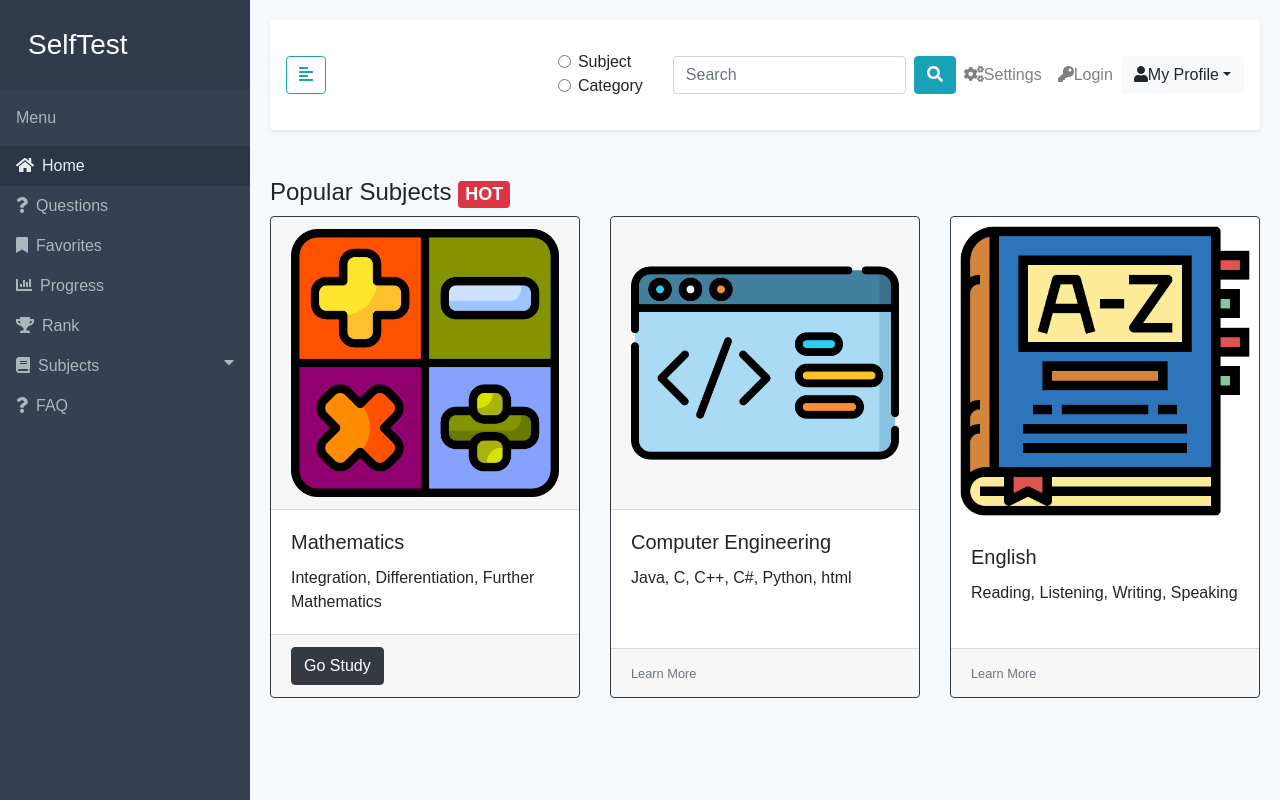
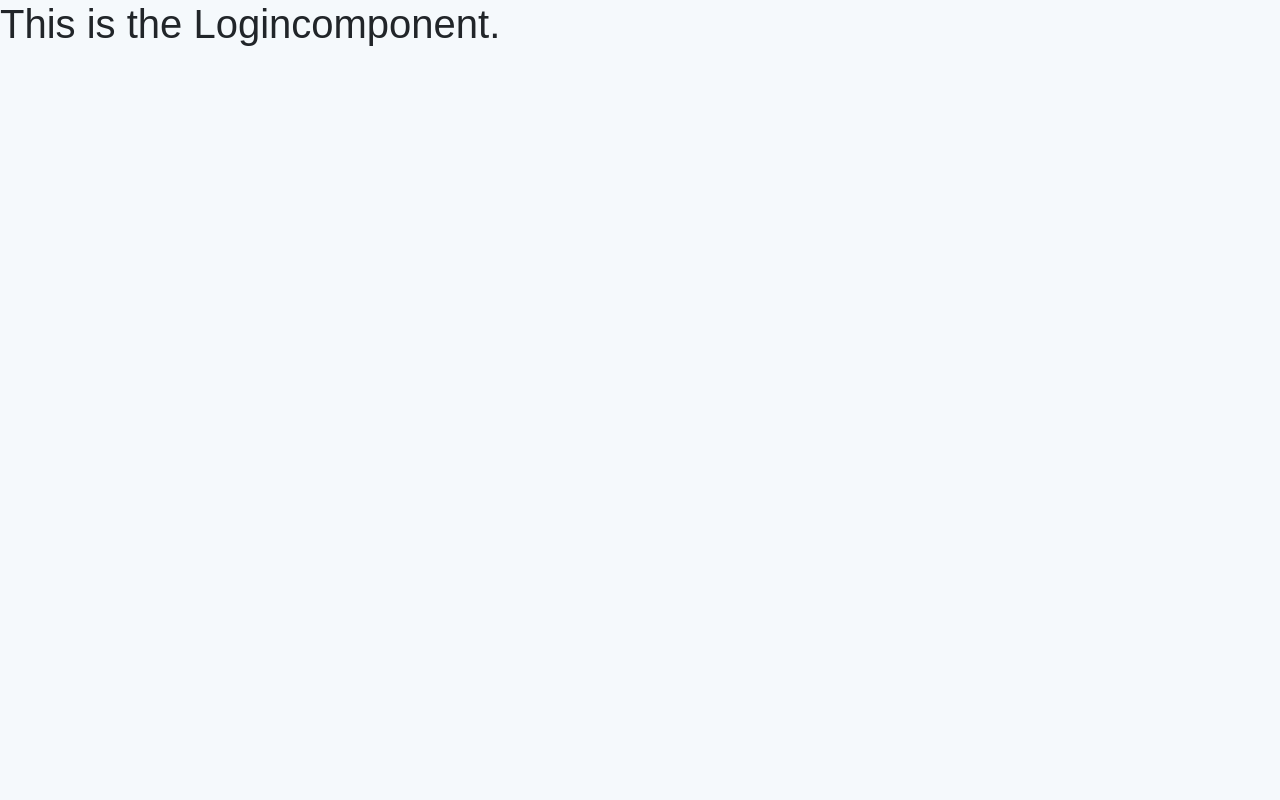
Before and after one commit to Team-Imagine/selftest-frontend, a React (Create React App) app: page /login in a window 1280 px wide. Built offline with nearby package versions, Linux system fonts and the light colour scheme.

Commit message:
linking login page

```diff
--- a/src/components/content/Navbar.js
+++ b/src/components/content/Navbar.js
@@ -57,11 +57,11 @@ class NavBar extends React.Component {
             </Button>
           </Form>
           <div class="d-flex align-items-center">
-            <Nav.Link href="#">
+            <Nav.Link href="settings"to="/settings">
               <FontAwesomeIcon icon={faCogs} className="ml-auto" />
               Settings</Nav.Link>
 
-            <Nav.Link href="#">
+            <Nav.Link href="login" to="/login">
               <FontAwesomeIcon icon={faKey} className="ml-auto" />
               Login</Nav.Link>
 
--- a/src/components/sidebar/SideBar.js
+++ b/src/components/sidebar/SideBar.js
@@ -29,8 +29,8 @@ class SideBar extends React.Component {
         <Nav className="flex-column pt-2">
           <p className="ml-3">Menu</p>
 
-          <Nav.Item className="active">
-            <Nav.Link href="/">
+          <Nav.Item className="/">
+            <Nav.Link href="home" to="/home">
               <FontAwesomeIcon icon={faHome} className="mr-2" />
               Home
             </Nav.Link>
--- a/src/index.js
+++ b/src/index.js
@@ -3,12 +3,16 @@ import ReactDOM from "react-dom";
 import "./index.css";
 import App from "./App";
 import * as serviceWorker from "./serviceWorker";
-import { BrowserRouter } from "react-router-dom";
+import { BrowserRouter, Route, Switch } from "react-router-dom";
+import Login from "../src/components/Login";
 
 ReactDOM.render(
 
     <BrowserRouter>
-        <App />
+        <Switch>
+            <Route path = "/home" component={App} />
+            <Route path = "/login" component = {Login} />
+        </Switch>
     </BrowserRouter>,
     document.getElementById("root"))
 ;
```
Also changed, not shown: src/components/Settings.js (added, +10 -0 lines).
